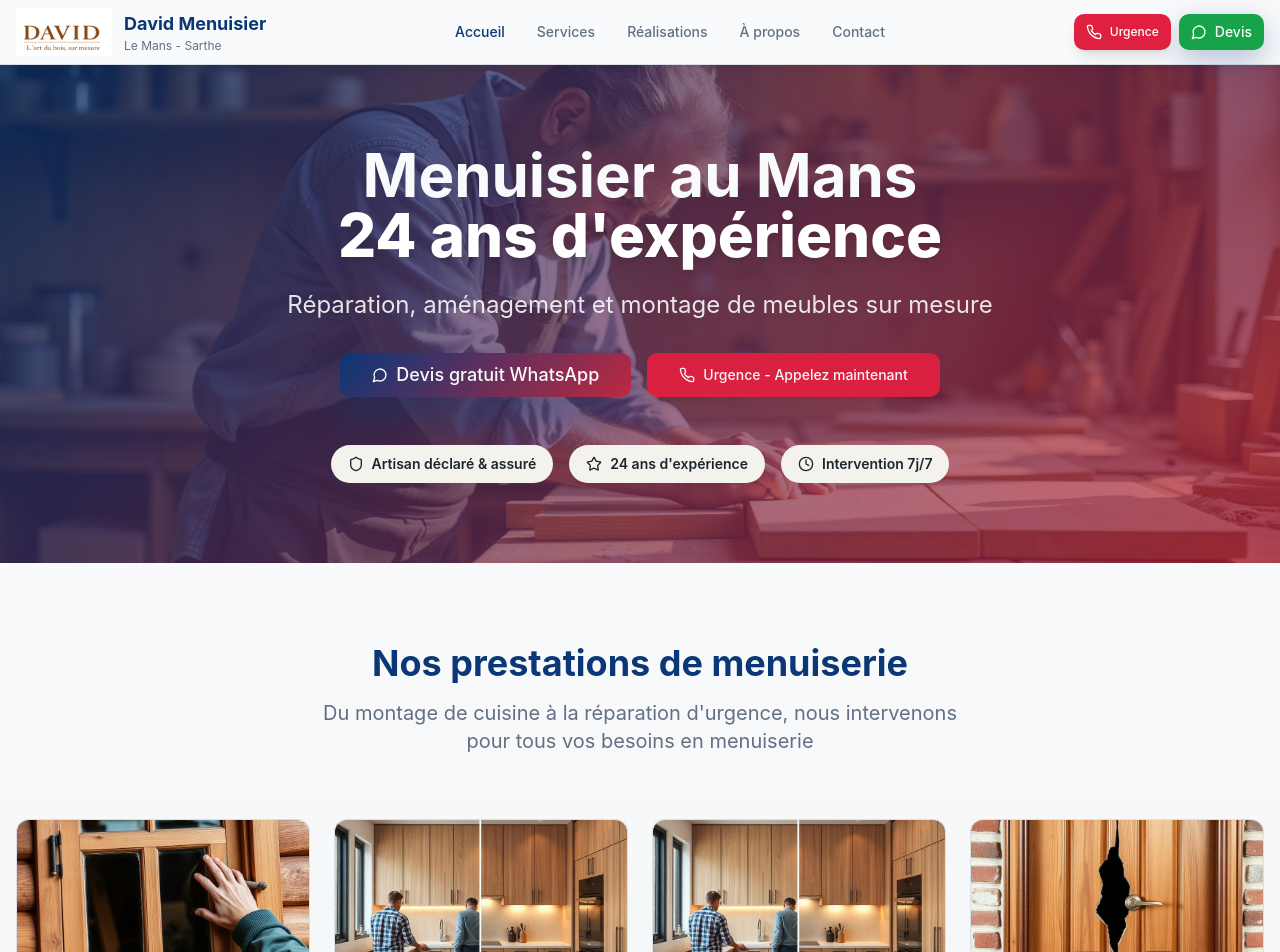
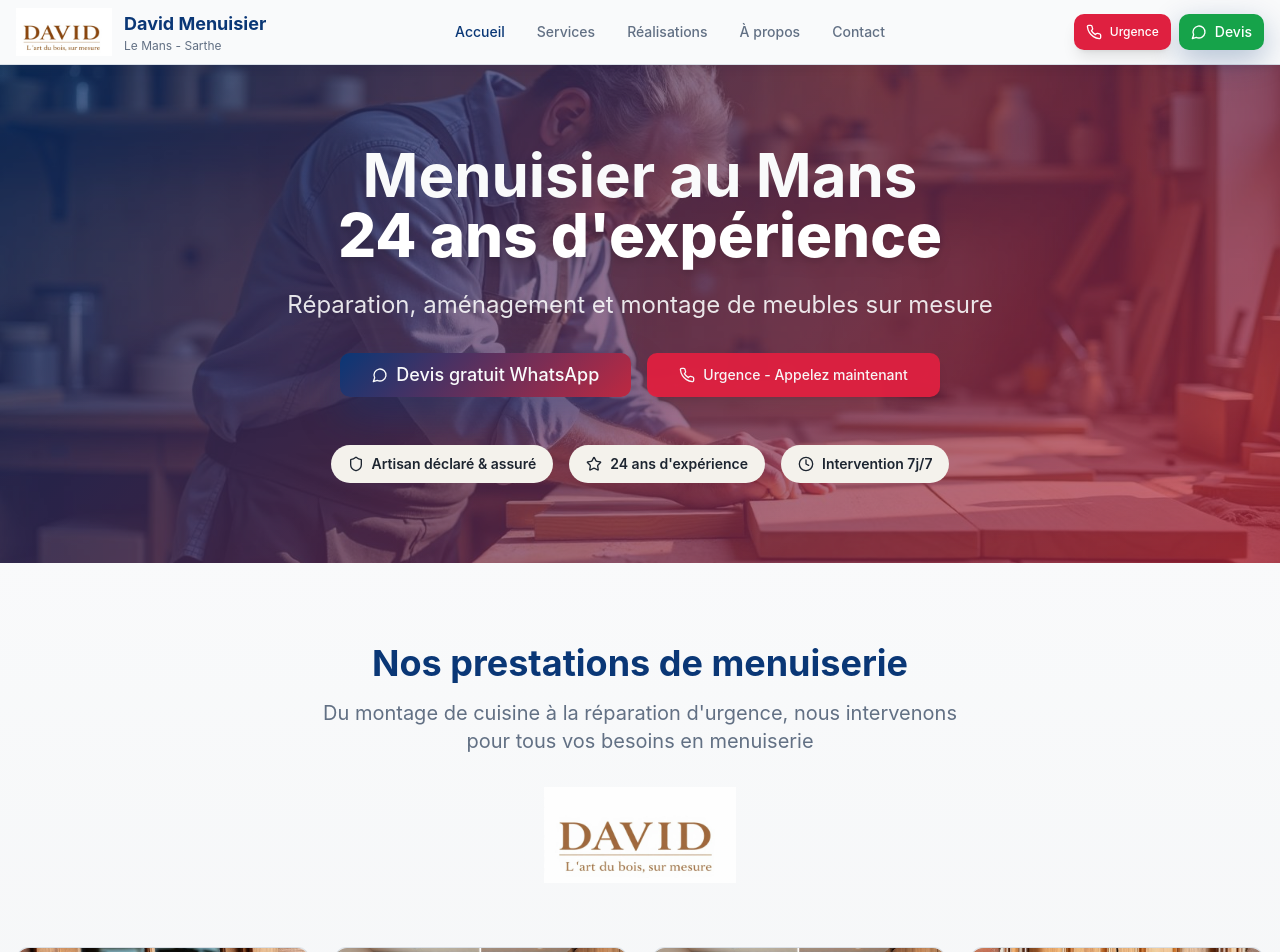
Before and after one commit to zhdanove59/David-menuisier, a React (Vite) app: page / in a window 1280 px wide. Shown: the top 952 px of the page. Built offline with nearby package versions, Linux system fonts and the light colour scheme.

Commit message:
Add logo to services section
Display artisan logo prominently in the "Nos prestations de menuiserie" section to serve as a signature.

```diff
--- a/src/pages/Index.tsx
+++ b/src/pages/Index.tsx
@@ -15,6 +15,7 @@ import {
   Car
 } from "lucide-react";
 import heroImage from "@/assets/hero-menuisier.jpg";
+import logoImage from "@/assets/logo-david.png";
 import cuisineImage from "@/assets/cuisine-montage.jpg";
 import fenetreImage from "@/assets/fenetre-reparation.jpg";
 import urgenceImage from "@/assets/urgence-porte.jpg";
@@ -120,9 +121,17 @@ const Index = () => {
             <h2 className="text-3xl md:text-4xl font-bold text-primary mb-4">
               Nos prestations de menuiserie
             </h2>
-            <p className="text-xl text-muted-foreground max-w-2xl mx-auto">
+            <p className="text-xl text-muted-foreground max-w-2xl mx-auto mb-8">
               Du montage de cuisine à la réparation d'urgence, nous intervenons pour tous vos besoins en menuiserie
             </p>
+            {/* Logo signature */}
+            <div className="flex justify-center mb-8">
+              <img
+                src={logoImage}
+                alt="David Menuisier - Signature artisan"
+                className="h-20 md:h-24 w-auto opacity-80 hover:opacity-100 transition-opacity duration-300"
+              />
+            </div>
           </div>
 
           <div className="grid grid-cols-1 md:grid-cols-2 lg:grid-cols-4 gap-6">
```
